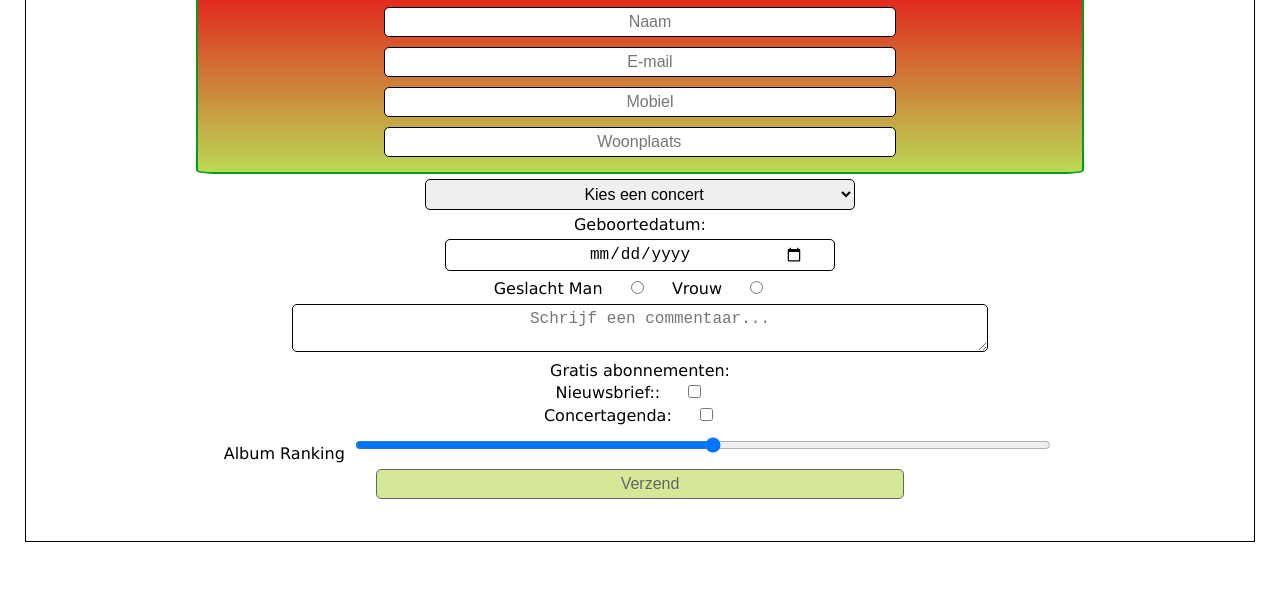
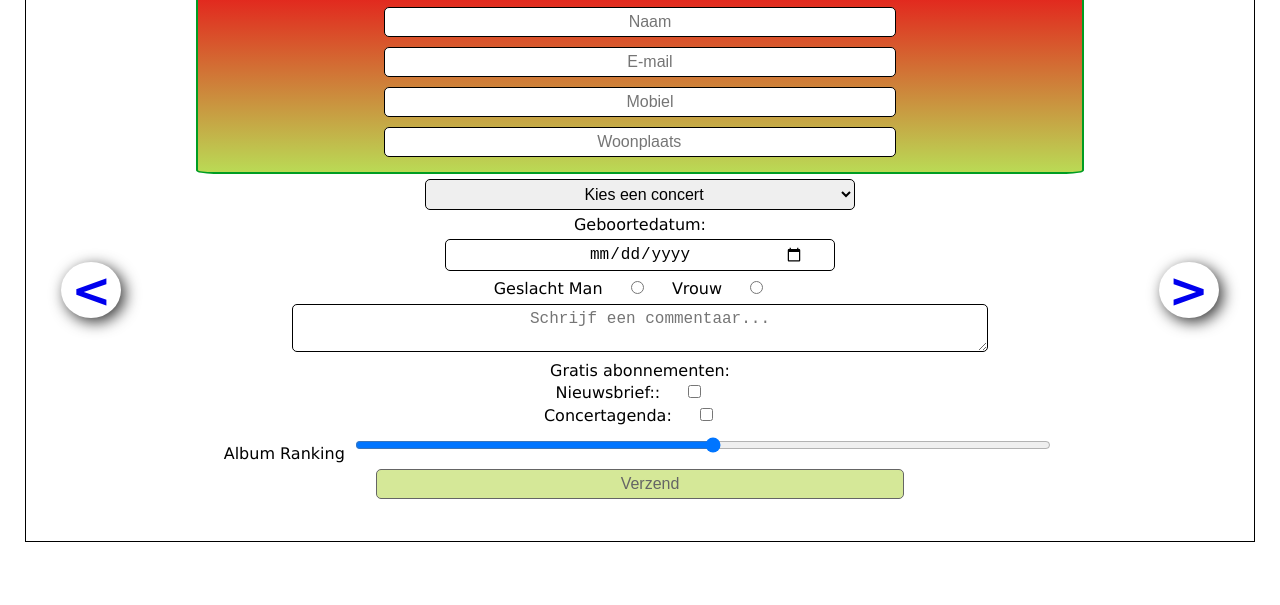
Before and after one commit to brian8544/Frontend-Programmeren, a plain HTML site: page formulier.html in a window 1280 px wide. Shown: the part 98-703 px from the top of the page. Drawn offline with Linux system fonts and the light colour scheme.

Commit message:
Pijltjes toegevoegd

```diff
--- a/formulier.html
+++ b/formulier.html
@@ -31,6 +31,14 @@
  			</div>
 
  			<main>
+				<div id="pager">
+						<div id="vorige">
+						<a href="index.html"> &lt;</a>
+					</div>
+					<div id="volgende">
+					<a href="playlist.html"> &gt; </a>
+					</div>
+
 				<form name="formulier"
 							action = "mailto: postmaster@radiogaga.com"
 							method = "post">
```
